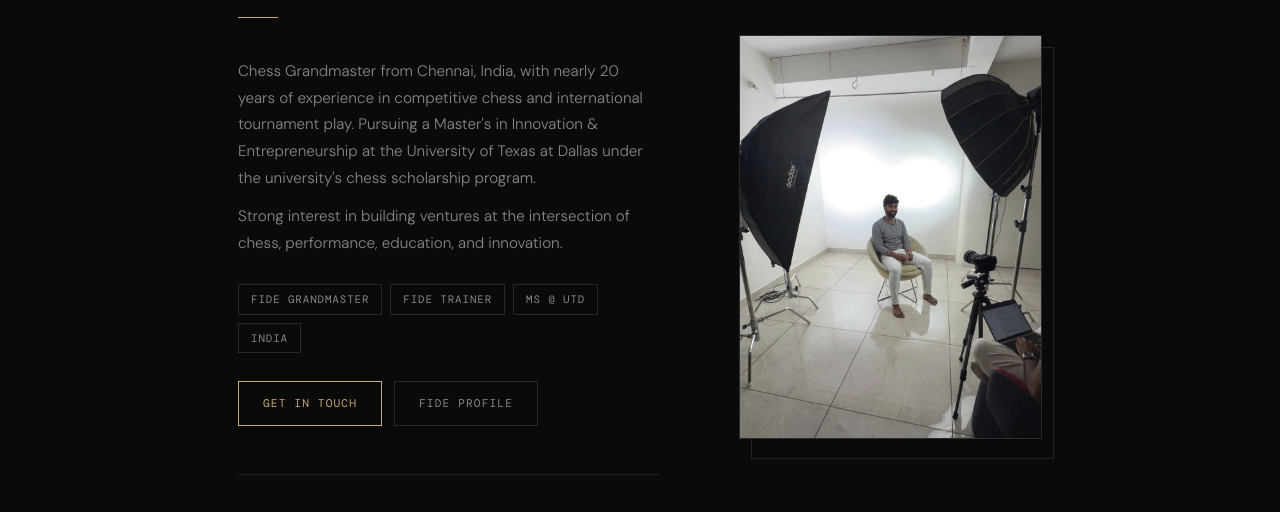
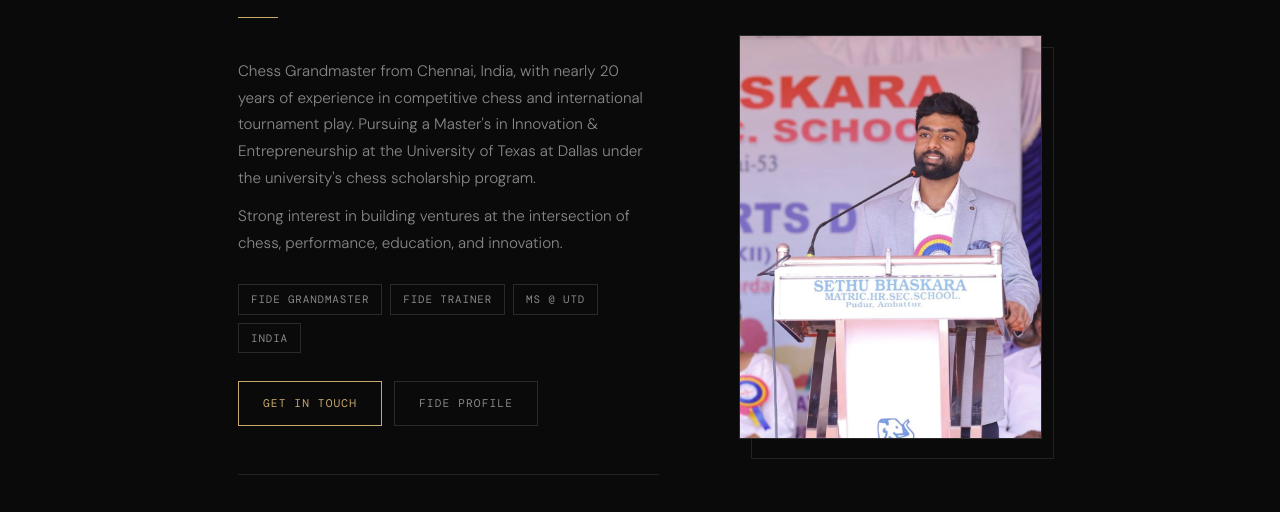
Before and after one commit to gmharikrishnan/gmharikrishnan-website, a plain HTML site: page index.html in a window 1280 px wide. Shown: the part 221-733 px from the top of the page. Drawn offline with nearby package versions, Linux system fonts and the light colour scheme; a web font is replaced by a local one.

Commit message:
Update index.html

```diff
--- a/index.html
+++ b/index.html
@@ -1039,7 +1039,7 @@
         </div>
       </div>
       <div class="hero-image">
-        <img src="play_10_interview.jpg"
+        <img src="play_11_speech_guest.jpg"
       </div>
     </div>
 
```
